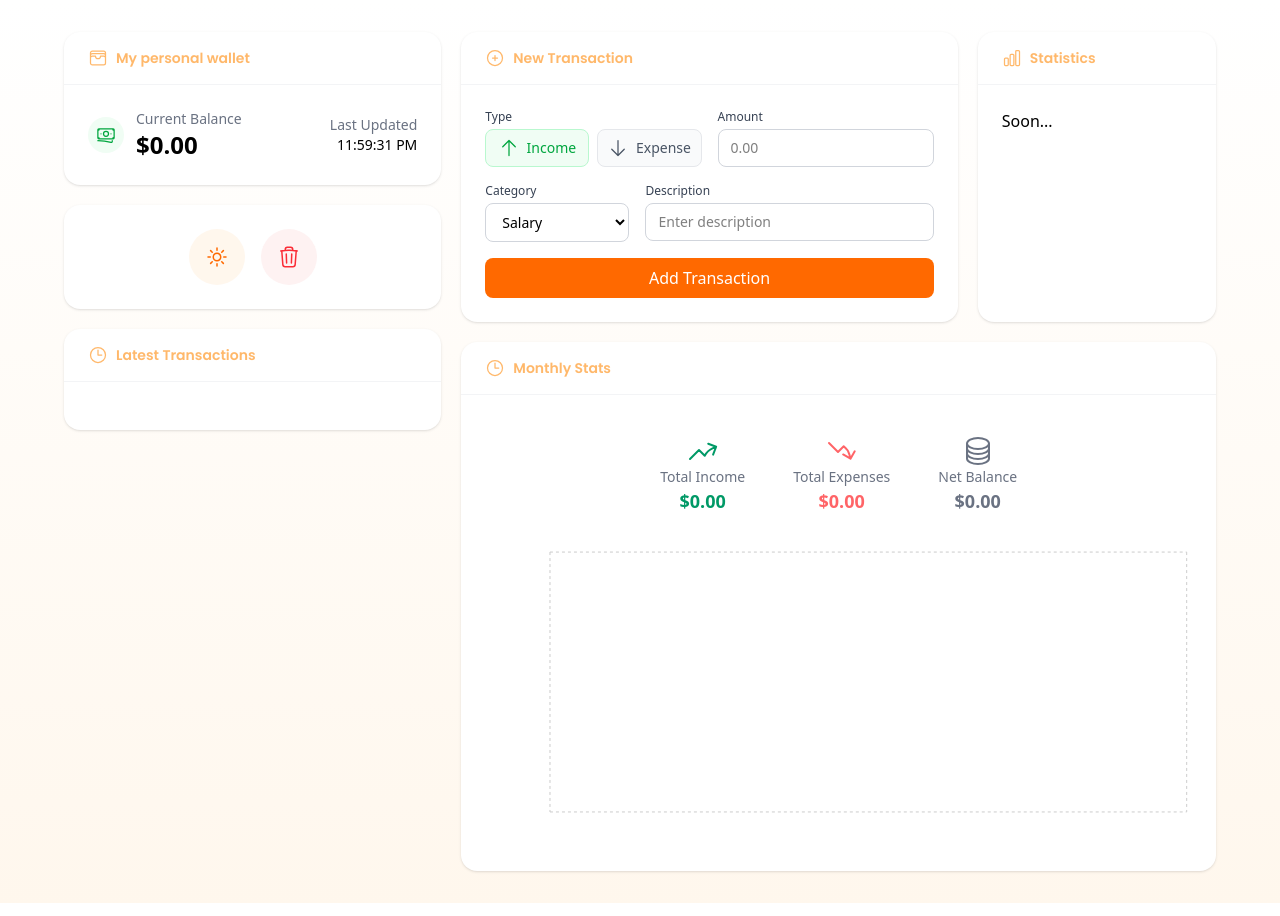
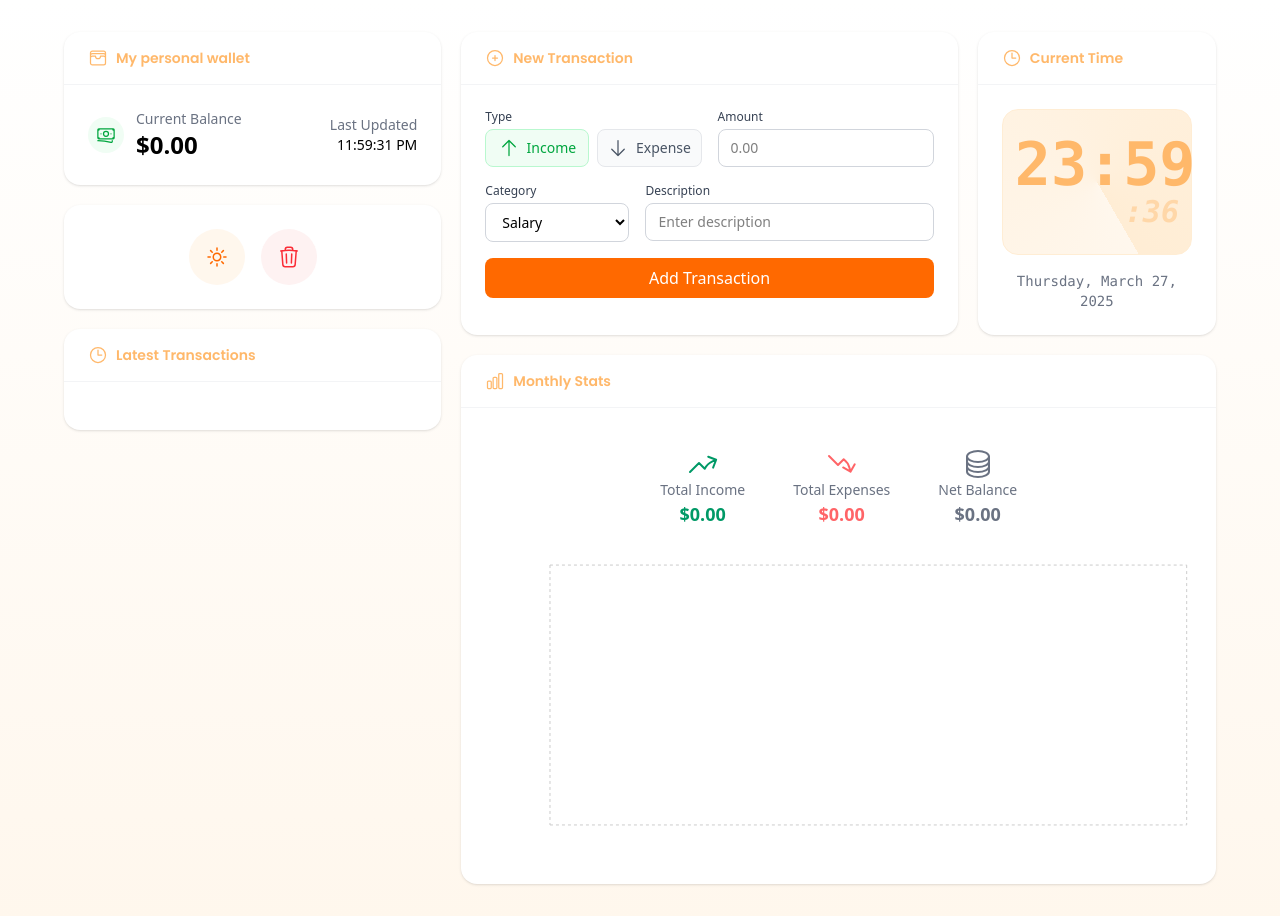
Before and after one commit to samuelfs96/my-personal-wallet-app, a React (Vite) app: page / in a window 1280 px wide. Built offline with nearby package versions, Linux system fonts and the light colour scheme.

Commit message:
feat: :sparkles: create and implement digitalclock component

```diff
--- a/src/App.tsx
+++ b/src/App.tsx
@@ -7,6 +7,7 @@ import {
   Transactions,
   Balance,
   MonthlyStats,
+  DigitalClock,
 } from '@/components/features';
 import { useTransactions, useTheme } from '@/hooks';
 
@@ -43,13 +44,13 @@ export const App: React.FC = () => {
               </Card>
               <Card
                 className="max-[768px]:col-span-1"
-                title="Statistics"
-                icon={<ChartBarIcon className="w-5 h-5" />}
+                title="Current Time"
+                icon={<ClockIcon className="w-5 h-5" />}
               >
-                <p>Soon...</p>
+                <DigitalClock />
               </Card>
             </div>
-            <Card title="Monthly Stats" icon={<ClockIcon className="w-5 h-5" />}>
+            <Card title="Monthly Stats" icon={<ChartBarIcon className="w-5 h-5" />}>
               <MonthlyStats transactions={transactions} />
             </Card>
           </div>
--- /dev/null
+++ b/src/components/features/DigitalClock.tsx
@@ -0,0 +1,41 @@
+import React, { useState, useEffect } from 'react';
+
+export const DigitalClock: React.FC = () => {
+  const [time, setTime] = useState(new Date());
+
+  useEffect(() => {
+    const timer = setInterval(() => {
+      setTime(new Date());
+    }, 1000);
+
+    return () => clearInterval(timer);
+  }, []);
+
+  const hours = time.getHours().toString().padStart(2, '0');
+  const minutes = time.getMinutes().toString().padStart(2, '0');
+  const seconds = time.getSeconds().toString().padStart(2, '0');
+  const date = time.toLocaleDateString('en-US', {
+    weekday: 'long',
+    year: 'numeric',
+    month: 'long',
+    day: 'numeric',
+  });
+
+  return (
+    <div className="flex flex-col gap-2">
+      <div className="bg-conic-150 from-orange-50 to-orange-100 rounded-2xl px-3 py-6 border border-orange-100 dark:border-orange-900">
+        <div className="text-center">
+          <div className="text-6xl font-bold font-mono text-orange-300 dark:text-orange-200">
+            {hours}:{minutes}
+          </div>
+          <div className="text-3xl text-right italic font-bold font-mono text-orange-200 dark:text-orange-100">
+            :{seconds}
+          </div>
+        </div>
+      </div>
+      <div className="text-sm text-center font-mono text-gray-500 dark:text-gray-400 mt-2">
+        {date}
+      </div>
+    </div>
+  );
+};
--- a/src/components/features/index.ts
+++ b/src/components/features/index.ts
@@ -4,3 +4,4 @@ export { TransactionInfo } from './TransactionInfo';
 export { ControlPanel } from './ControlPanel';
 export { Balance } from './Balance';
 export { MonthlyStats } from './MonthlyStats';
+export { DigitalClock } from './DigitalClock';
```
